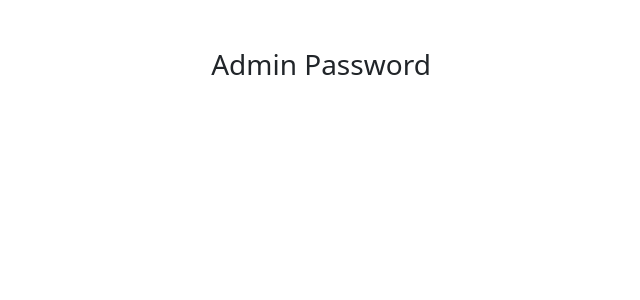
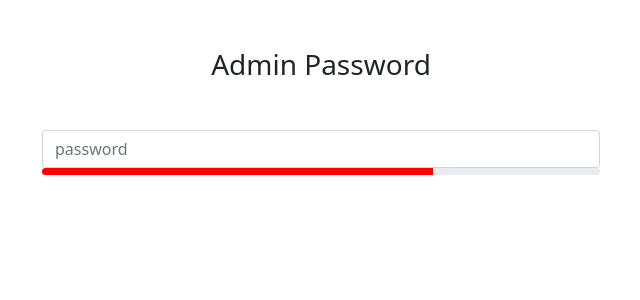
Before and after one commit to thmsbnrd/react-password-strength-indicator, a React (Create React App) app: page / in a window 1280 px wide. Shown: the top 300 px of the page, without its empty margins (319-959 px from the left). Built offline with nearby package versions, Linux system fonts and the light colour scheme.

Commit message:
added password progress bar

```diff
--- a/src/App.js
+++ b/src/App.js
@@ -1,8 +1,14 @@
+import PasswordStrengthMeter from "./components/PasswordStrengthMeter";
+
 function App() {
   return (
     <div className="container">
       <div className="col-md-6 mx-auto">
         <h3 className="text-center my-5">Admin Password</h3>
+        <div className="form-group">
+          <input type="text" className="form-control" placeholder="password" />
+          <PasswordStrengthMeter />
+        </div>
       </div>
     </div>
   );
--- /dev/null
+++ b/src/components/PasswordStrengthMeter.js
@@ -0,0 +1,19 @@
+import React from "react";
+
+const PasswordStrengthMeter = () => {
+  const changePasswordColor = () => ({
+    width: "70%",
+    background: "red",
+    height: "7px",
+  });
+
+  return (
+    <div>
+      <div className="progress" style={{ height: "7px" }}>
+        <div className="progress-bar" style={changePasswordColor()}></div>
+      </div>
+    </div>
+  );
+};
+
+export default PasswordStrengthMeter;
```
